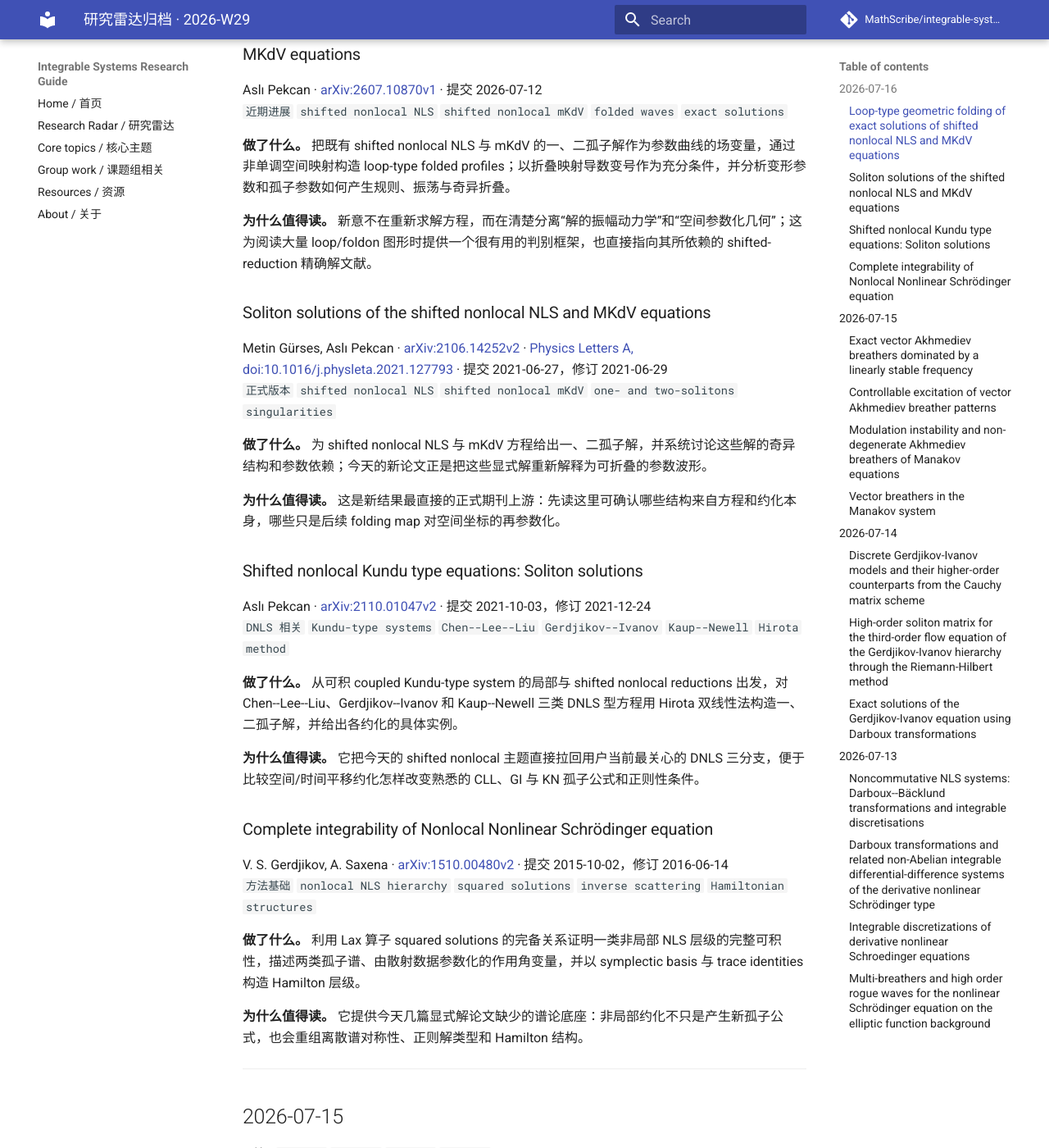
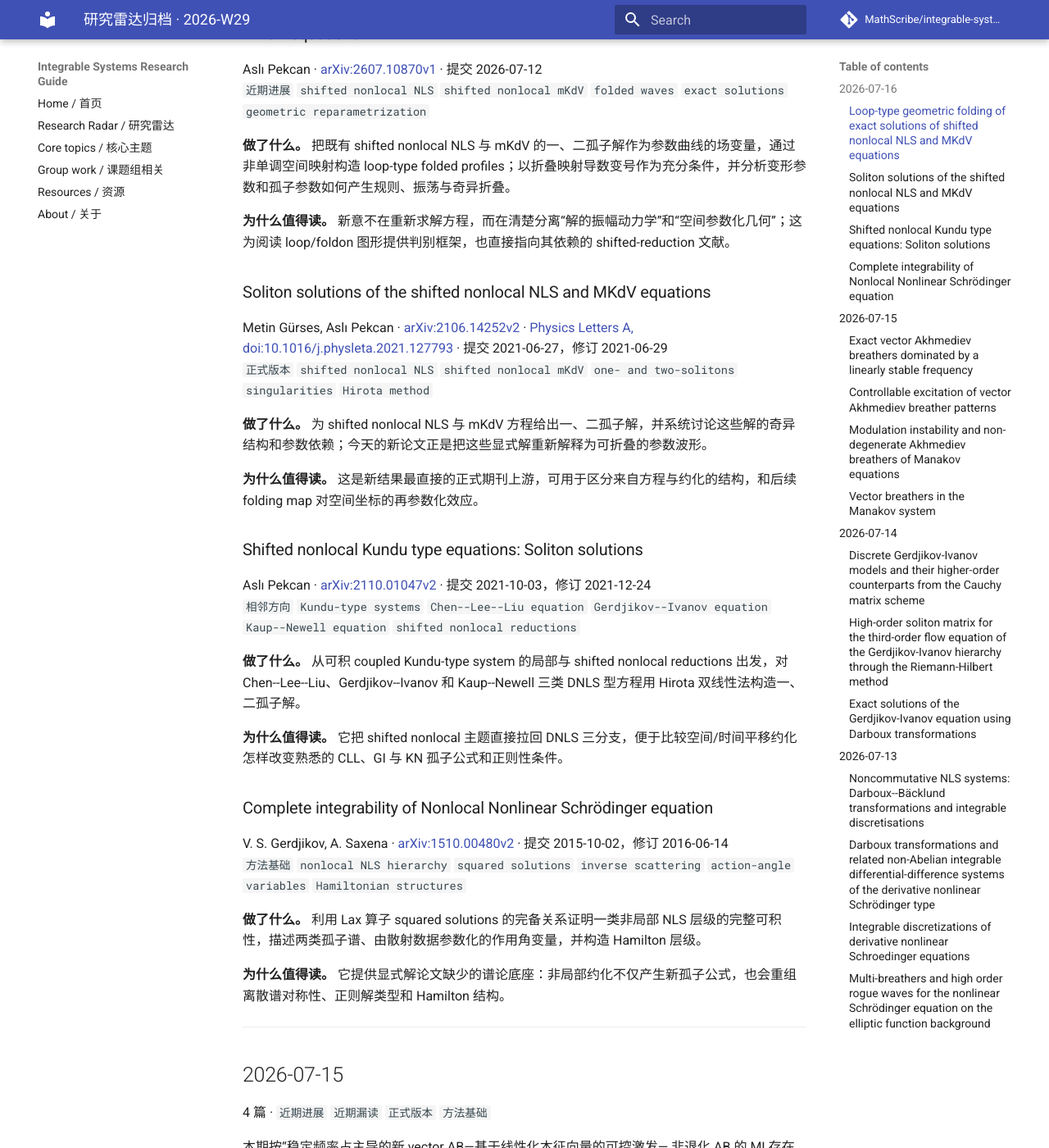
Before and after one commit to MathScribe/integrable-systems-guide, an MkDocs documentation site: the page built from docs/radar/2026-W29.md, in a window 1280 px wide and 1400 px high, scrolled down 518 px. Shown: the whole window at 82% size. Built offline with MkDocs 1.6.1 and Material for MkDocs 9.7.7, drawn with Linux system fonts in a browser that asks for light colours; comment, search, counter and statistics services are not loaded; some of the changed text lies outside the part shown.

```diff
--- a/docs/radar/2026-W29.md
+++ b/docs/radar/2026-W29.md
@@ -6,45 +6,45 @@
 
 ## 2026-07-16
 
-4 篇 · `近期进展` `正式版本` `DNLS 相关` `方法基础`
+4 篇 · `近期进展` `正式版本` `相邻方向` `方法基础`
 
-本期按“shifted nonlocal NLS/mKdV 的几何折叠—产生这些折叠所用的显式孤子基线—shifted nonlocal DNLS 约化—非局部 NLS 的谱与 Hamilton 结构”组织，区分几何重参数化、显式解构造和完整可积性三种层次。
+本期按“shifted nonlocal NLS/mKdV 的几何折叠—显式孤子基线—shifted nonlocal DNLS 约化—非局部 NLS 的谱与 Hamilton 结构”组织。
 
 ### Loop-type geometric folding of exact solutions of shifted nonlocal NLS and MKdV equations
 
 Aslı Pekcan · [arXiv:2607.10870v1](https://arxiv.org/abs/2607.10870) · 提交 2026-07-12
-`近期进展` `shifted nonlocal NLS` `shifted nonlocal mKdV` `folded waves` `exact solutions`
+`近期进展` `shifted nonlocal NLS` `shifted nonlocal mKdV` `folded waves` `exact solutions` `geometric reparametrization`
 
 **做了什么。** 把既有 shifted nonlocal NLS 与 mKdV 的一、二孤子解作为参数曲线的场变量，通过非单调空间映射构造 loop-type folded profiles；以折叠映射导数变号作为充分条件，并分析变形参数和孤子参数如何产生规则、振荡与奇异折叠。
 
-**为什么值得读。** 新意不在重新求解方程，而在清楚分离“解的振幅动力学”和“空间参数化几何”；这为阅读大量 loop/foldon 图形时提供一个很有用的判别框架，也直接指向其所依赖的 shifted-reduction 精确解文献。
+**为什么值得读。** 新意不在重新求解方程，而在清楚分离“解的振幅动力学”和“空间参数化几何”；这为阅读 loop/foldon 图形提供判别框架，也直接指向其依赖的 shifted-reduction 文献。
 
 ### Soliton solutions of the shifted nonlocal NLS and MKdV equations
 
 Metin Gürses, Aslı Pekcan · [arXiv:2106.14252v2](https://arxiv.org/abs/2106.14252) · [Physics Letters A, doi:10.1016/j.physleta.2021.127793](https://doi.org/10.1016/j.physleta.2021.127793) · 提交 2021-06-27，修订 2021-06-29
-`正式版本` `shifted nonlocal NLS` `shifted nonlocal mKdV` `one- and two-solitons` `singularities`
+`正式版本` `shifted nonlocal NLS` `shifted nonlocal mKdV` `one- and two-solitons` `singularities` `Hirota method`
 
 **做了什么。** 为 shifted nonlocal NLS 与 mKdV 方程给出一、二孤子解，并系统讨论这些解的奇异结构和参数依赖；今天的新论文正是把这些显式解重新解释为可折叠的参数波形。
 
-**为什么值得读。** 这是新结果最直接的正式期刊上游：先读这里可确认哪些结构来自方程和约化本身，哪些只是后续 folding map 对空间坐标的再参数化。
+**为什么值得读。** 这是新结果最直接的正式期刊上游，可用于区分来自方程与约化的结构，和后续 folding map 对空间坐标的再参数化效应。
 
 ### Shifted nonlocal Kundu type equations: Soliton solutions
 
 Aslı Pekcan · [arXiv:2110.01047v2](https://arxiv.org/abs/2110.01047) · 提交 2021-10-03，修订 2021-12-24
-`DNLS 相关` `Kundu-type systems` `Chen--Lee--Liu` `Gerdjikov--Ivanov` `Kaup--Newell` `Hirota method`
+`相邻方向` `Kundu-type systems` `Chen--Lee--Liu equation` `Gerdjikov--Ivanov equation` `Kaup--Newell equation` `shifted nonlocal reductions`
 
-**做了什么。** 从可积 coupled Kundu-type system 的局部与 shifted nonlocal reductions 出发，对 Chen--Lee--Liu、Gerdjikov--Ivanov 和 Kaup--Newell 三类 DNLS 型方程用 Hirota 双线性法构造一、二孤子解，并给出各约化的具体实例。
+**做了什么。** 从可积 coupled Kundu-type system 的局部与 shifted nonlocal reductions 出发，对 Chen--Lee--Liu、Gerdjikov--Ivanov 和 Kaup--Newell 三类 DNLS 型方程用 Hirota 双线性法构造一、二孤子解。
 
-**为什么值得读。** 它把今天的 shifted nonlocal 主题直接拉回用户当前最关心的 DNLS 三分支，便于比较空间/时间平移约化怎样改变熟悉的 CLL、GI 与 KN 孤子公式和正则性条件。
+**为什么值得读。** 它把 shifted nonlocal 主题直接拉回 DNLS 三分支，便于比较空间/时间平移约化怎样改变熟悉的 CLL、GI 与 KN 孤子公式和正则性条件。
 
 ### Complete integrability of Nonlocal Nonlinear Schrödinger equation
 
 V. S. Gerdjikov, A. Saxena · [arXiv:1510.00480v2](https://arxiv.org/abs/1510.00480) · 提交 2015-10-02，修订 2016-06-14
-`方法基础` `nonlocal NLS hierarchy` `squared solutions` `inverse scattering` `Hamiltonian structures`
+`方法基础` `nonlocal NLS hierarchy` `squared solutions` `inverse scattering` `action-angle variables` `Hamiltonian structures`
 
-**做了什么。** 利用 Lax 算子 squared solutions 的完备关系证明一类非局部 NLS 层级的完整可积性，描述两类孤子谱、由散射数据参数化的作用角变量，并以 symplectic basis 与 trace identities 构造 Hamilton 层级。
+**做了什么。** 利用 Lax 算子 squared solutions 的完备关系证明一类非局部 NLS 层级的完整可积性，描述两类孤子谱、由散射数据参数化的作用角变量，并构造 Hamilton 层级。
 
-**为什么值得读。** 它提供今天几篇显式解论文缺少的谱论底座：非局部约化不只是产生新孤子公式，也会重组离散谱对称性、正则解类型和 Hamilton 结构。
+**为什么值得读。** 它提供显式解论文缺少的谱论底座：非局部约化不仅产生新孤子公式，也会重组离散谱对称性、正则解类型和 Hamilton 结构。
 
 ---
 
```
